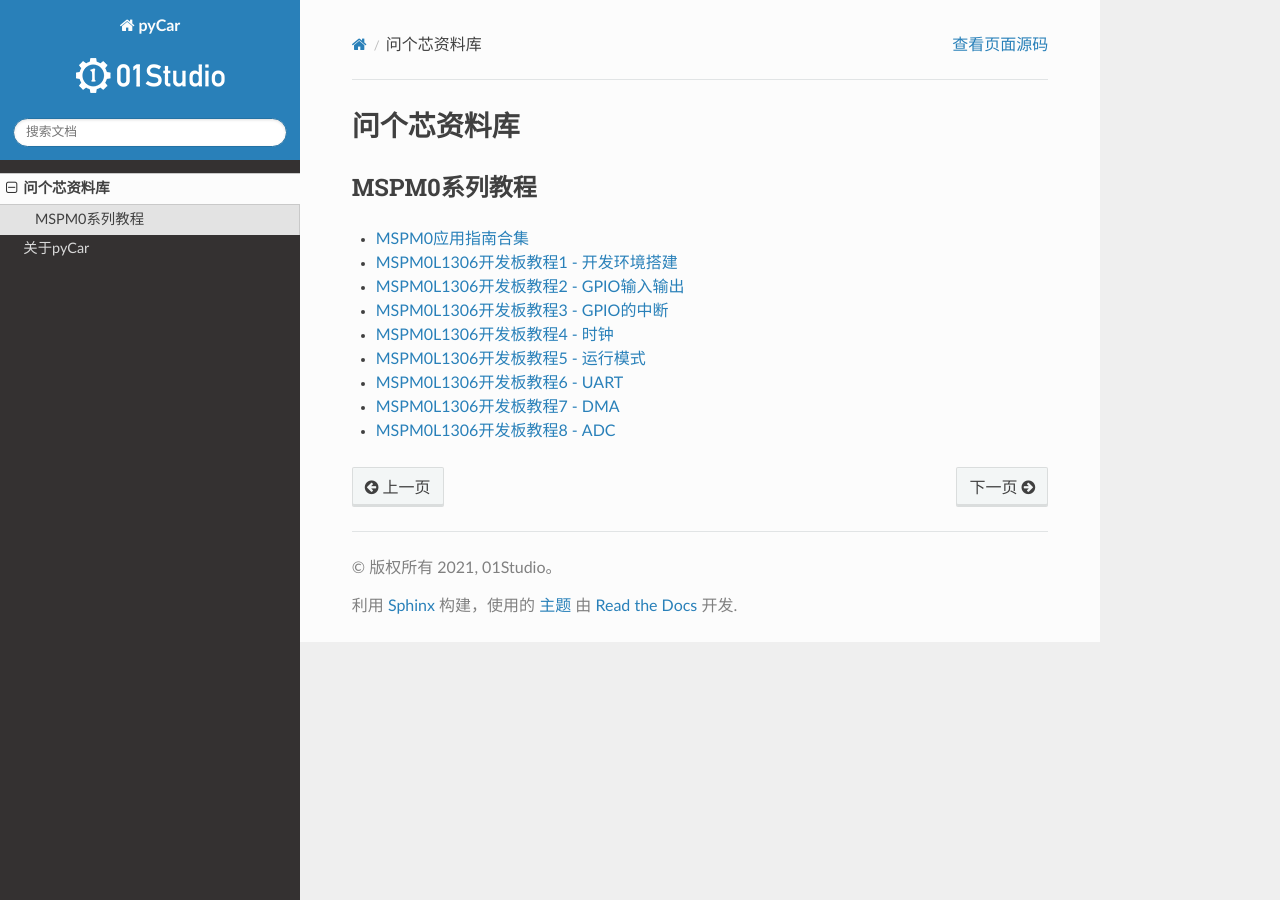
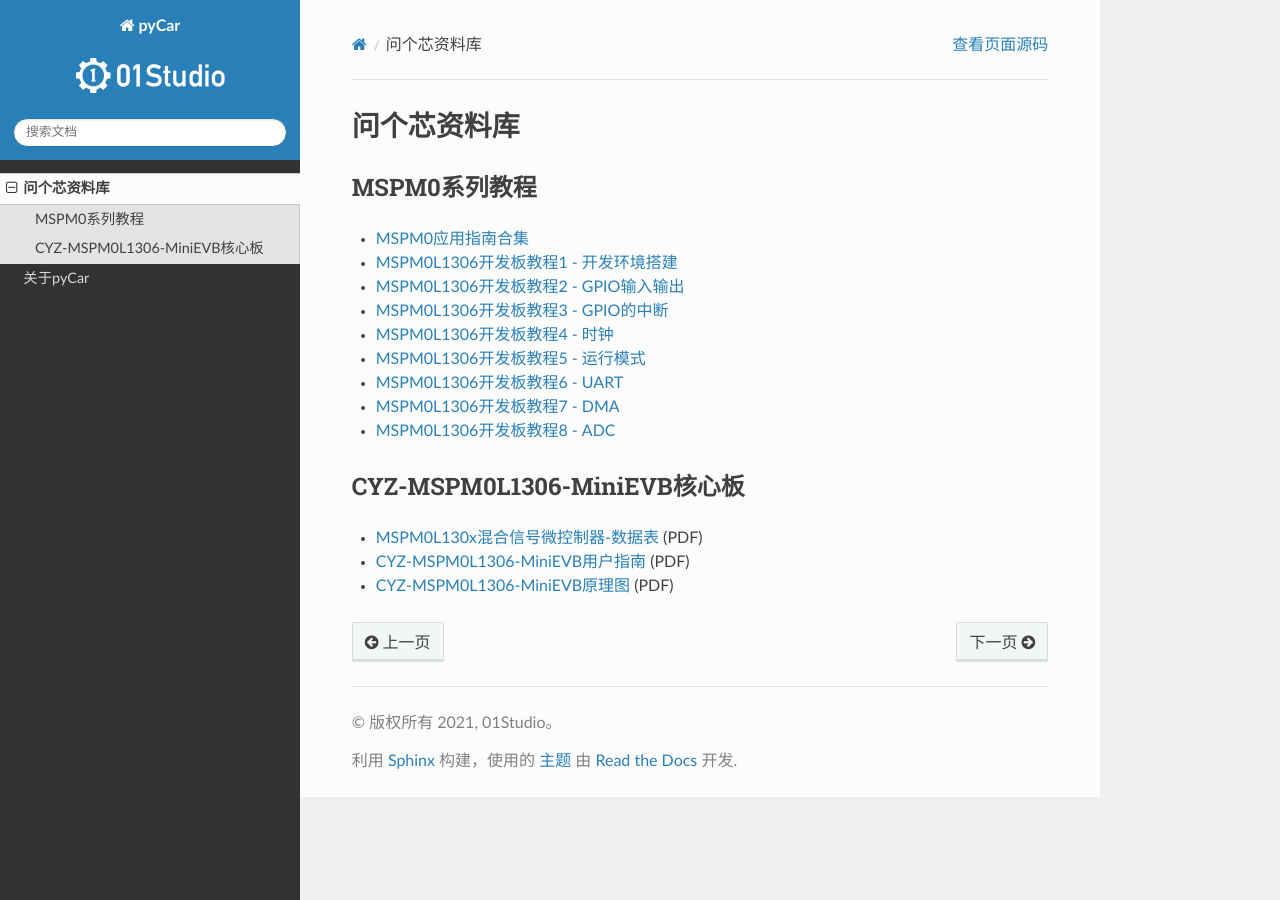
Before and after one commit to zhengpeiqiang/diary, a Sphinx documentation site: the page built from docs/manual/quickref.rst, in a window 1280 px wide. Built offline with Sphinx 7.4.7 and the Read the Docs theme 2.0.0, drawn with Linux system fonts in a browser that asks for light colours.

Commit message:
add content

```diff
--- a/docs/manual/quickref.rst
+++ b/docs/manual/quickref.rst
@@ -15,3 +15,10 @@ MSPM0系列教程
 * `MSPM0L1306开发板教程6 - UART <https://wengexin.com/tipsinfo?id=2627>`_
 * `MSPM0L1306开发板教程7 - DMA <https://wengexin.com/tipsinfo?id=2632>`_
 * `MSPM0L1306开发板教程8 - ADC <https://wengexin.com/tipsinfo?id=2633>`_
+
+CYZ-MSPM0L1306-MiniEVB核心板
+-----------------------------
+
+* `MSPM0L130x混合信号微控制器-数据表 <https://oss.emakerzone.com/cyzEasySelectionNew/TI/TI-MSPM0L1306.pdf>`_ (PDF)
+* `CYZ-MSPM0L1306-MiniEVB用户指南 <https://oss.emakerzone.com/cyz_admin/1679884977958.pdf>`_ (PDF)
+* `CYZ-MSPM0L1306-MiniEVB原理图 <https://oss.emakerzone.com/cyz_admin/1680580555155.pdf>`_ (PDF)
```
